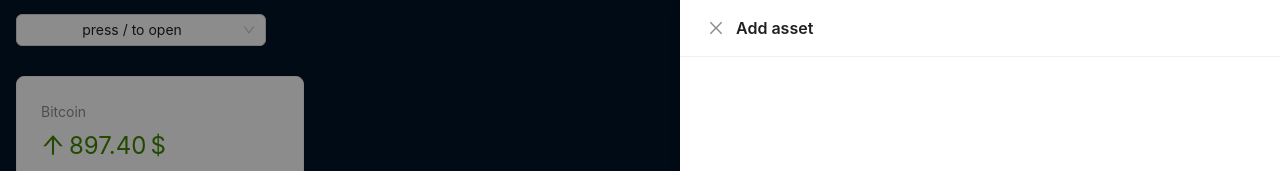
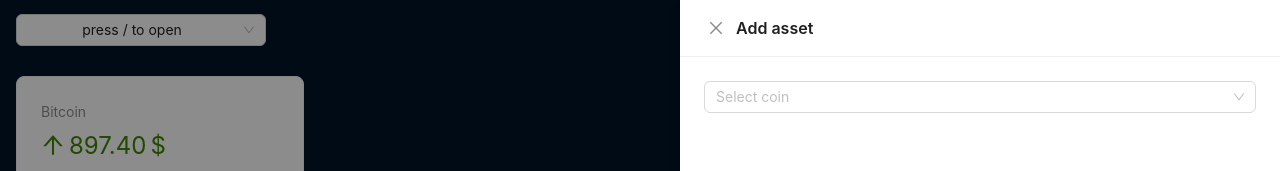
Before and after one commit to ZinMari/React-Crypto-App, a React (Vite) app: page / in a window 1280 px wide. Both pictures are taken after a click on the button "Add Asset". Shown: the top 171 px of the page. Built offline with nearby package versions, Linux system fonts and the light colour scheme.

Commit message:
feat: add Drawer component

```diff
--- a/src/components/layout/AppHeader.jsx
+++ b/src/components/layout/AppHeader.jsx
@@ -64,8 +64,14 @@
                 <CoinIfoModal coin={coin}/>
             </Modal>
 
-            <Drawer width={600} title="Add asset" onClose={()=>setDrawer(false)} open={drawer}>
-
+            <Drawer
+                width={600}
+                title="Add asset"
+                onClose={()=>setDrawer(false)}
+                open={drawer}
+                destroyOnClose
+            >
+                <AddAssetForm onClose={()=>setDrawer(false)}/>
             </Drawer>
         </Layout.Header>
     );
```
